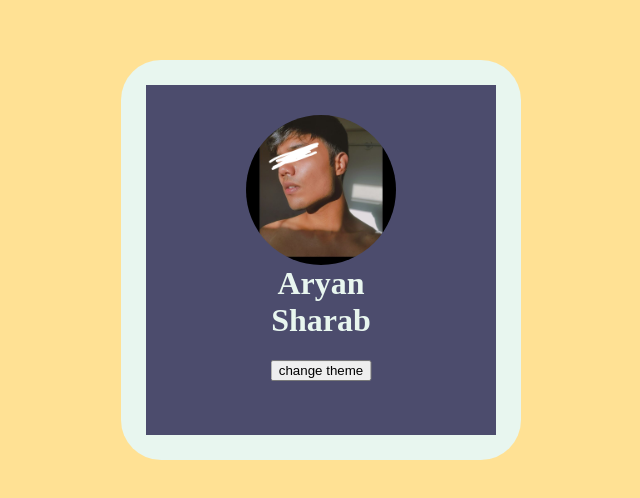
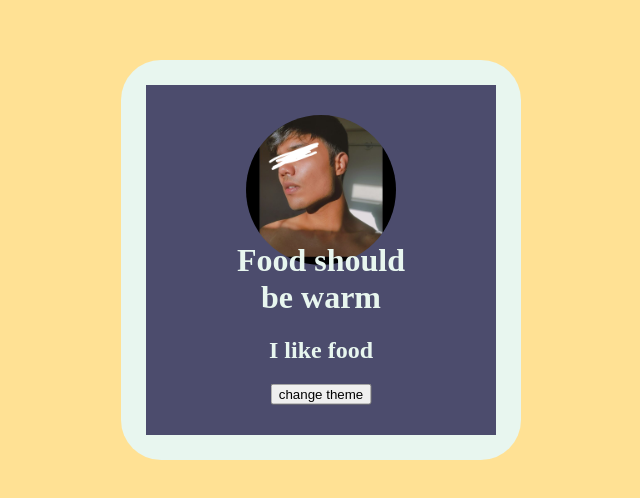
Before and after one commit to AryanSarafDev/new, a plain HTML site: page index.html in a window 1280 px wide. Shown: the part 140-638 px from the top of the page, without its empty margins (319-959 px from the left). Drawn offline with Linux system fonts and the light colour scheme.

Commit message:
change 1 (#2)
* change 1

* change 2

```diff
--- a/index.html
+++ b/index.html
@@ -14,7 +14,8 @@
         <div id="apple">
             <div id="mango">
                 <div class="avatar"></div>
-                <div class="name"><h1 >Aryan Sharab</h1>
+                <div class="name"><h1>Food should be warm</h1>
+                    <h2>I like food</h2>
 
                 <button id ="aa">change theme</button></div>
 
```
